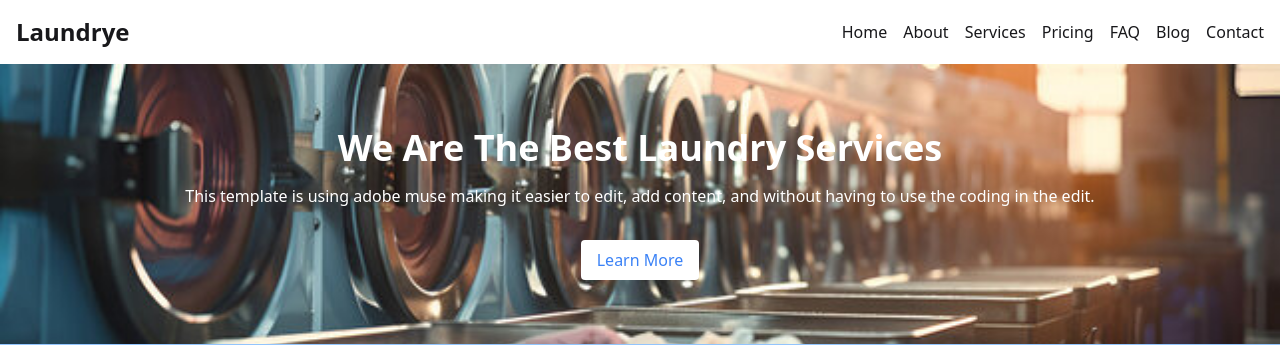
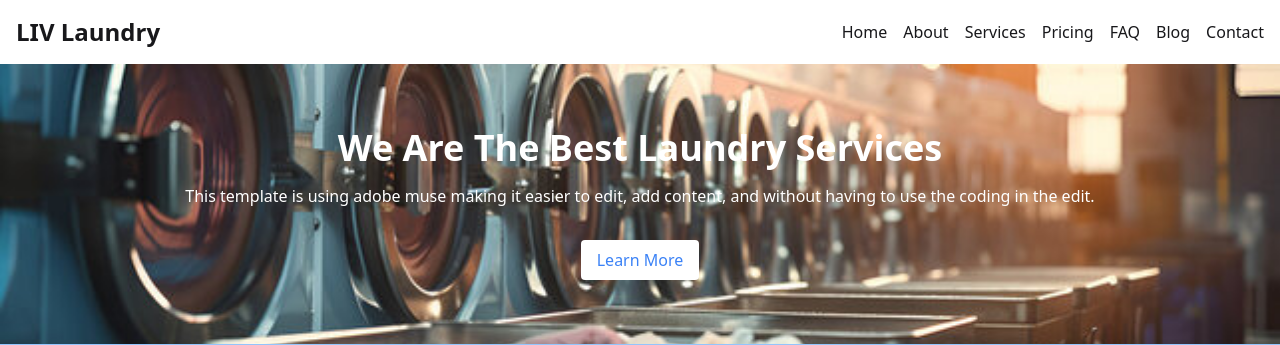
Before and after one commit to ZeroTwo71/liv_laundry, a PHP site: page / in a window 1280 px wide. Shown: the top 345 px of the page. Run offline with PHP 8.4, Linux system fonts and the light colour scheme; grey boxes labelled with a size stand in for pictures from a placeholder-image service; some libraries are stand-ins or nearby versions.

Commit message:
update index

```diff
--- a/index.php
+++ b/index.php
@@ -10,7 +10,7 @@
   <div class="bg-zinc-50 dark:bg-zinc-900 text-zinc-900 dark:text-zinc-50">
     <nav class="bg-white dark:bg-zinc-800 shadow">
       <div class="container mx-auto flex justify-between items-center p-4">
-        <a href="#" class="text-2xl font-bold">Laundrye</a>
+        <a href="#" class="text-2xl font-bold">LIV Laundry</a>
         <ul class="flex space-x-4">
           <li><a href="index.php" class="hover:underline">Home</a></li>
           <li><a href="about.php" class="hover:underline">About</a></li>
```
